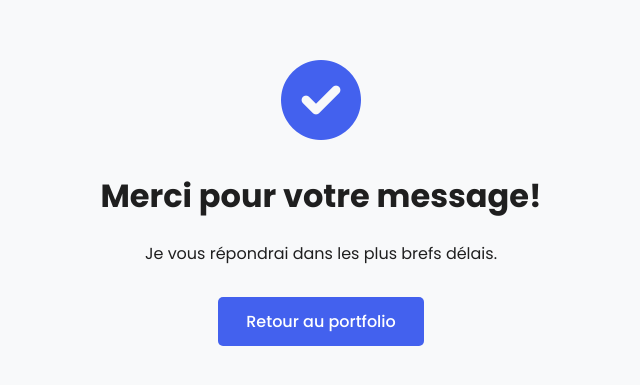
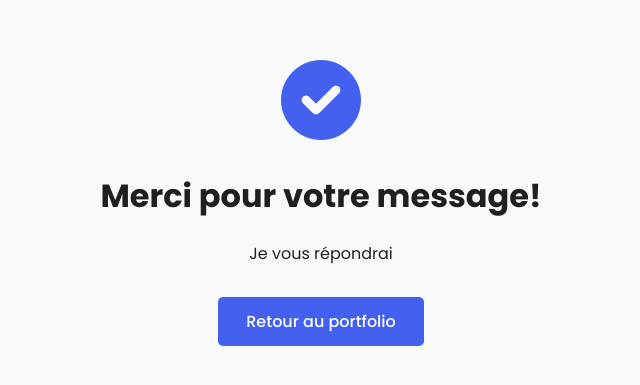
Before and after one commit to Azer-khadhraoui/Portfolio-WebPage, a plain HTML site: page thankyou.html in a window 1280 px wide. Shown: the part 197-582 px from the top of the page, without its empty margins (319-959 px from the left). Drawn offline with Linux system fonts and the light colour scheme.

Commit message:
verifier si un probleme persiste

```diff
--- a/thankyou.html
+++ b/thankyou.html
@@ -34,7 +34,7 @@
     <div class="thank-you">
         <i class="fas fa-check-circle"></i>
         <h1>Merci pour votre message!</h1>
-        <p>Je vous répondrai dans les plus brefs délais.</p>
+        <p>Je vous répondrai </p>
         <a href="index.html" class="btn btn-primary back-btn">Retour au portfolio</a>
     </div>
 </body>
```
